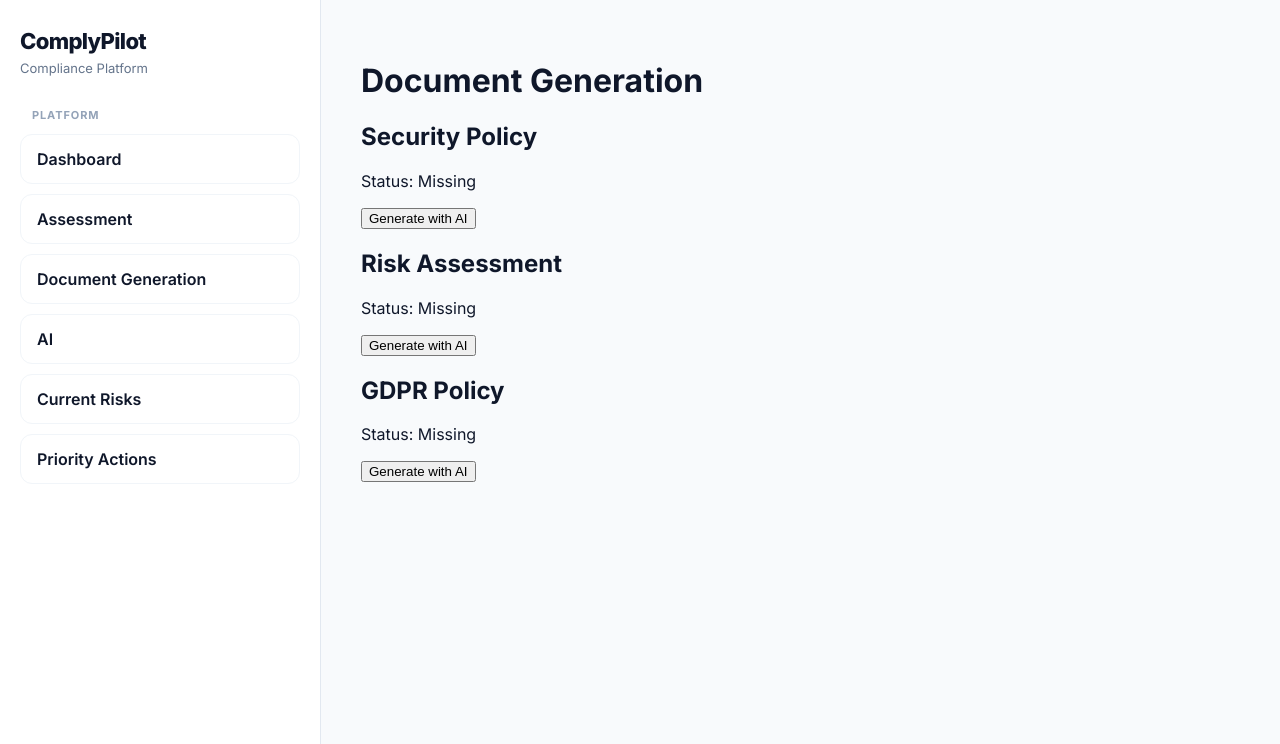
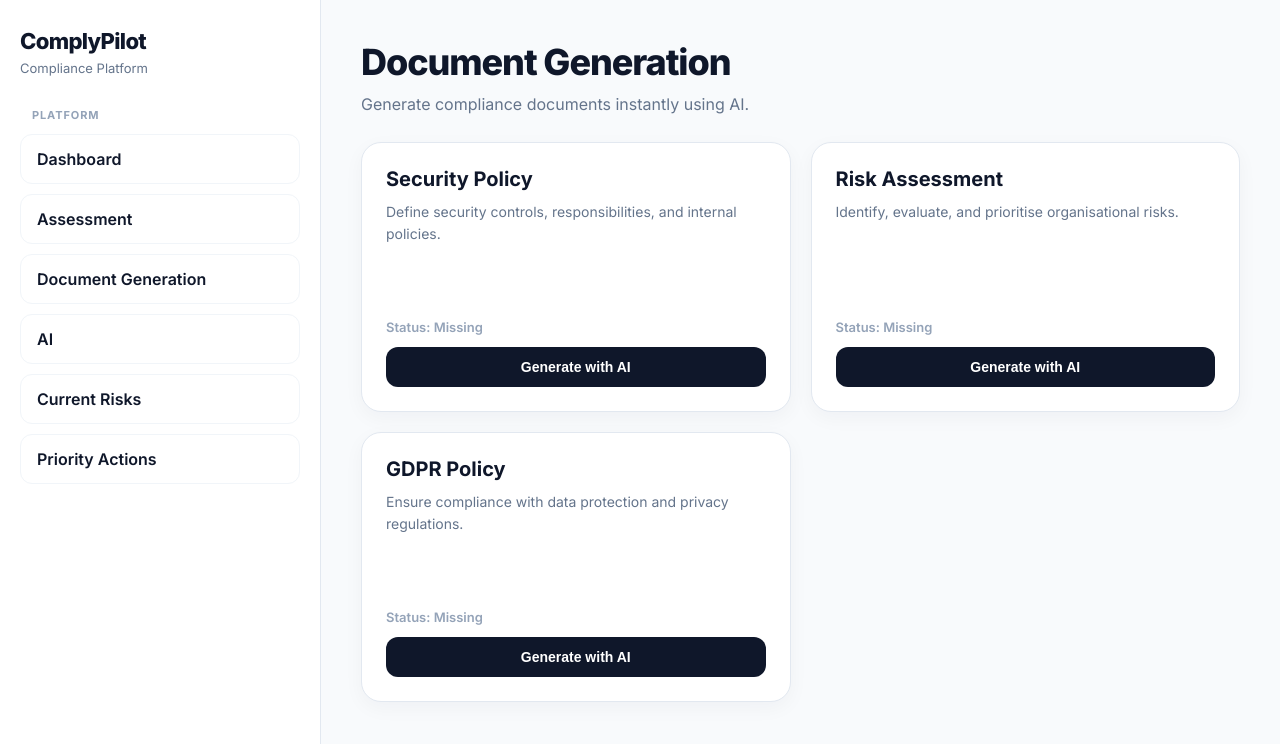
Before and after one commit to abdisamad9009-dot/complypilot-frontend, a Next.js app: page /documents in a window 1280 px wide. Shown: the top 744 px of the page. Built offline with nearby package versions, Linux system fonts and the light colour scheme.

Commit message:
Update page.tsx

```diff
--- a/app/documents/page.tsx
+++ b/app/documents/page.tsx
@@ -9,34 +9,131 @@ export default function Documents() {
     router.push(`/chat?type=${encodeURIComponent(type)}`);
   };
 
-  const Card = ({ title }: { title: string }) => (
-    <div className="border border-neutral-200 rounded-2xl p-8 mb-6 bg-white">
-      <h2 className="text-xl font-semibold text-black">{title}</h2>
+  const docs = [
+    {
+      title: "Security Policy",
+      desc: "Define security controls, responsibilities, and internal policies.",
+      status: "Missing",
+    },
+    {
+      title: "Risk Assessment",
+      desc: "Identify, evaluate, and prioritise organisational risks.",
+      status: "Missing",
+    },
+    {
+      title: "GDPR Policy",
+      desc: "Ensure compliance with data protection and privacy regulations.",
+      status: "Missing",
+    },
+  ];
 
-      <p className="text-neutral-500 mt-2 mb-6">
-        Status: Missing
-      </p>
+  return (
+    <div>
+      {/* HEADER */}
+      <div style={{ marginBottom: "28px" }}>
+        <h1
+          style={{
+            fontSize: "36px",
+            fontWeight: 800,
+            letterSpacing: "-0.03em",
+            margin: 0,
+          }}
+        >
+          Document Generation
+        </h1>
 
-      <button
-        onClick={() => generateDoc(title)}
-        className="bg-black text-white px-6 py-3 rounded-xl hover:opacity-90 transition"
+        <p
+          style={{
+            marginTop: "10px",
+            color: "#64748b",
+            fontSize: "16px",
+          }}
+        >
+          Generate compliance documents instantly using AI.
+        </p>
+      </div>
+
+      {/* GRID */}
+      <div
+        style={{
+          display: "grid",
+          gridTemplateColumns: "repeat(auto-fit, minmax(300px, 1fr))",
+          gap: "20px",
+        }}
       >
-        Generate with AI
-      </button>
+        {docs.map((doc) => (
+          <div
+            key={doc.title}
+            style={{
+              background: "#ffffff",
+              border: "1px solid #e2e8f0",
+              borderRadius: "20px",
+              padding: "24px",
+              display: "flex",
+              flexDirection: "column",
+              justifyContent: "space-between",
+              minHeight: "220px",
+              boxShadow: "0 6px 20px rgba(15, 23, 42, 0.04)",
+            }}
+          >
+            {/* TOP */}
+            <div>
+              <h2
+                style={{
+                  margin: 0,
+                  fontSize: "20px",
+                  fontWeight: 700,
+                  color: "#0f172a",
+                }}
+              >
+                {doc.title}
+              </h2>
+
+              <p
+                style={{
+                  marginTop: "10px",
+                  color: "#64748b",
+                  fontSize: "14px",
+                  lineHeight: 1.6,
+                }}
+              >
+                {doc.desc}
+              </p>
+            </div>
+
+            {/* BOTTOM */}
+            <div style={{ marginTop: "20px" }}>
+              <div
+                style={{
+                  fontSize: "13px",
+                  fontWeight: 600,
+                  color: "#94a3b8",
+                  marginBottom: "12px",
+                }}
+              >
+                Status: {doc.status}
+              </div>
+
+              <button
+                onClick={() => generateDoc(doc.title)}
+                style={{
+                  width: "100%",
+                  background: "#0f172a",
+                  color: "#ffffff",
+                  border: "none",
+                  padding: "12px",
+                  borderRadius: "12px",
+                  fontWeight: 600,
+                  fontSize: "14px",
+                  cursor: "pointer",
+                }}
+              >
+                Generate with AI
+              </button>
+            </div>
+          </div>
+        ))}
+      </div>
     </div>
   );
-
-  return (
-    <main className="min-h-screen bg-white p-12 max-w-3xl">
-      <h1 className="text-3xl font-semibold mb-10 text-black">
-        Document Generation
-      </h1>
-
-      <Card title="Security Policy" />
-
-      <Card title="Risk Assessment" />
-
-      <Card title="GDPR Policy" />
-    </main>
-  );
 }
```
